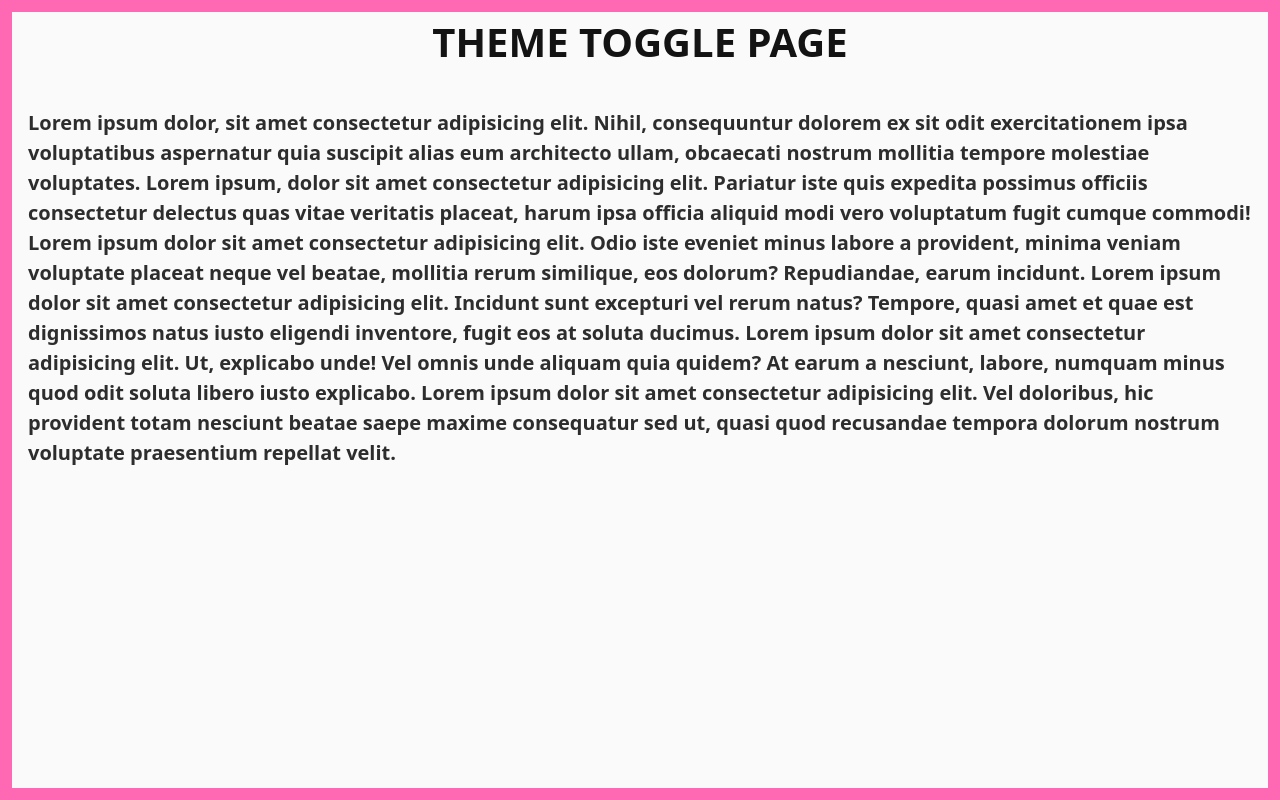
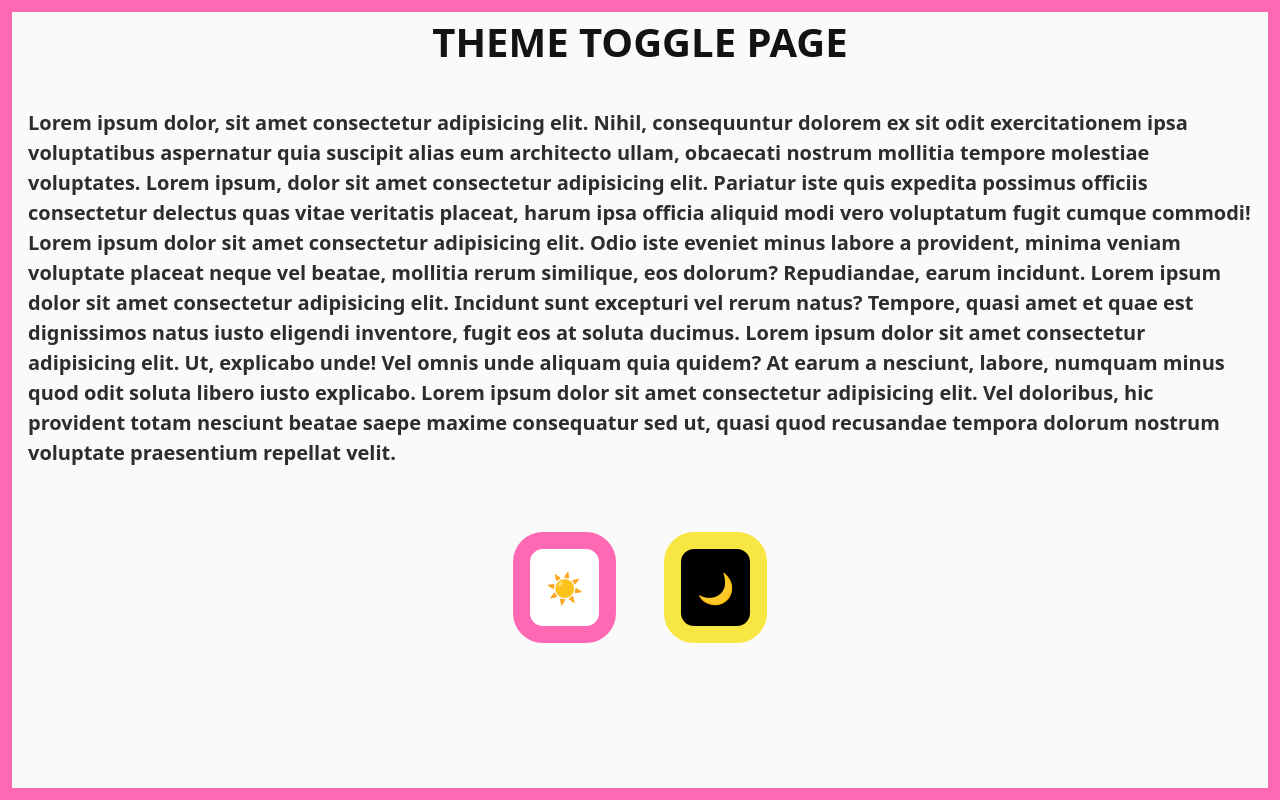
Before and after one commit to PouryaSoleimani/REACT-LIBRARIES, a React (Vite) app: page /theme-toggle-2 in a window 1280 px wide. Built offline with nearby package versions, Linux system fonts and the light colour scheme.

Commit message:
THEME TOGGLE

```diff
--- a/src/ThemeToggle2.tsx
+++ b/src/ThemeToggle2.tsx
@@ -1,7 +1,7 @@
 //^ THEME TOGGLER 2
-import React from 'react'
+import React, { useState } from 'react'
 import styled, { ThemeProvider } from 'styled-components'
-
+type InputTheme = { body: string, header: string, text: string, primary: string }
 
 //^ STYLED COMPONENT VARIABLES AND THEMES
 //THEMES
@@ -14,10 +14,21 @@ const Wrapper = styled.section`width : 100% ; height : 100vh ; border : 12px sol
 const Header = styled.h1`font-size : 40px ; font-weight : bold ; text-align : center ; color : ${props => props.theme.header};`
 
 const Text = styled.p`font-size : 20px; font-weight : 600 ; padding : 1rem 1rem ; margin-top : 20px ; color : ${props => props.theme.text};`
+
+const ButtonParent = styled.div`display : flex ; align-items : center ; justify-content : center; gap : 3rem; width:100%; padding : 3rem;`
+
+const DarkButton = styled.button`padding: 1rem; background-color: black ; border-radius : 30px; font-weight : bold ; font-size : 30px ; border : 17px solid #f8e643;`
+
+const LightButton = styled.button`padding : 1rem ; background-color : white ; border-radius : 30px; font-weight : bold ; font-size : 30px ; border : 17px solid hotpink;`
+
+
 //^ COMPONENT
 const ThemeToggle2 = () => {
+  //STATES AND FUNCTIONS FOR THEME TOGGLING
+  const [theme, setTheme] = useState(LightTheme)
+  function themeToggler(inputTheme) { setTheme(inputTheme) }
   return (
-    <ThemeProvider theme={LightTheme}>
+    <ThemeProvider theme={theme}>
       <Wrapper>
         <Header>THEME TOGGLE PAGE</Header>
         <Text> Lorem ipsum dolor, sit amet consectetur adipisicing elit. Nihil, consequuntur dolorem ex sit odit exercitationem ipsa voluptatibus aspernatur quia suscipit alias eum architecto ullam, obcaecati nostrum mollitia tempore molestiae voluptates.
@@ -27,6 +38,10 @@ const ThemeToggle2 = () => {
           Lorem ipsum dolor sit amet consectetur adipisicing elit. Ut, explicabo unde! Vel omnis unde aliquam quia quidem? At earum a nesciunt, labore, numquam minus quod odit soluta libero iusto explicabo.
           Lorem ipsum dolor sit amet consectetur adipisicing elit. Vel doloribus, hic provident totam nesciunt beatae saepe maxime consequatur sed ut, quasi quod recusandae tempora dolorum nostrum voluptate praesentium repellat velit.
         </Text>
+        <ButtonParent>
+          <LightButton>☀</LightButton>
+          <DarkButton>🌙</DarkButton>
+        </ButtonParent>
       </Wrapper>
     </ThemeProvider>
   )
```
